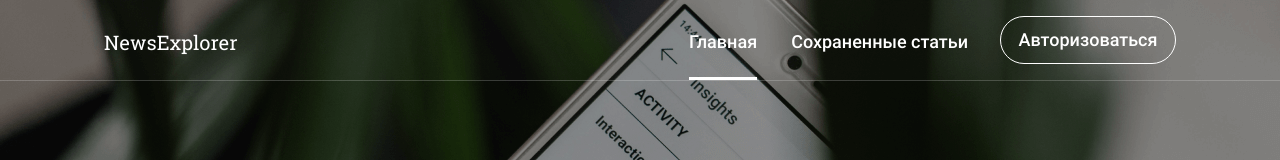
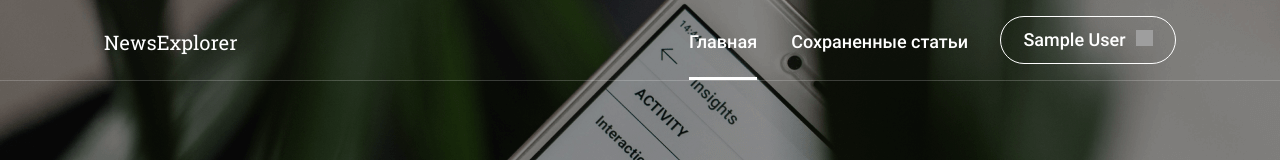
Before and after one commit to Andrey-Elxnitis/news-explorer-frontend, a React (Create React App) app: page / in a window 1280 px wide. Shown: the top 160 px of the page. Built offline with nearby package versions, Linux system fonts and the light colour scheme; sample sign-in values are in the browser's storage; grey boxes are pictures that could not be loaded.

Commit message:
Доработка авторизации

```diff
--- a/src/components/App/App.js
+++ b/src/components/App/App.js
@@ -1,5 +1,5 @@
 import React, { useState } from 'react';
-import { Route, Switch, useHistory } from 'react-router-dom';
+import { Route, Switch, useHistory, Redirect, useLocation } from 'react-router-dom';
 import './App.css';
 import Header from '../Header/Header.js';
 import SearchForm from '../SearchForm/SearchForm.js';
@@ -14,12 +14,19 @@ import { searchNews } from '../../utils/NewsApi';
 import Preloader from '../Preloader/Preloader.js';
 import NotFoud from '../NotFound/NotFound.js';
 import { register, authorize, getInfo } from '../../utils/MainApi.js';
+import { CurrentUserContext } from '../../context/CurrentUserContex.js';
+import ProtectedRoute from '../ProtectedRoute/ProtectedRoute.js';
 
 // основной компонент приложения
 function App() {
 
   // история для переброски пользователя
   const history = useHistory();
+
+  const { pathname } = useLocation();
+
+  //стейт переменная принимает данные пользователя
+  const [currentUser, setCurrenUser] = useState({});
 
   // стейт переменные для новостных статей
   const [articles, setArticles] = useState([]);
@@ -51,6 +58,8 @@ function App() {
   // состояние пользователя авторизации
   const [loggedIn, setLoggedIn] = React.useState(false);
 
+  console.log(loggedIn)
+
 
   // функция проверки токена
   function getToken() {
@@ -60,8 +69,7 @@ function App() {
     if (jwt) {
       setLoggedIn(true)
       history.push('/')
-
-      // НУЖНО БУДЕТ ЗАПРОСИТЬ ДАННЫЕ О ПОЛЬЗОВАТЕЛЕ И СТАТЬИ ИЗ ЛОКАЛЬНОГО ХРАНИЛИЩА
+      setCurrenUser(JSON.parse(localStorage.getItem('user')));
     }
   }
 
@@ -216,9 +224,7 @@ function App() {
           .then((data) => {
             // записываем данные пользователя в локальное ранилищех
             localStorage.setItem('user', JSON.stringify(data));
-
-            //нужно будет передать данные пользователя в currentUser
-
+            setCurrenUser(data);
             // авторизуем пользователя
             setLoggedIn(true)
             closeAllPopups();
@@ -235,6 +241,14 @@ function App() {
     });
   }
 
+  // функция отвечает за выход пользователя из приложения
+  function exitAuth() {
+    localStorage.removeItem('jwt');
+    localStorage.removeItem('user');
+    setLoggedIn(false);
+    history.push('/');
+  }
+
   //функция при нажатии на главную скроллит страницу наверх
   function topScroll () {
     if (window.pageYOffset > 0) {
@@ -245,7 +259,10 @@ function App() {
 
   return (
     <div className="page">
+      <CurrentUserContext.Provider value={currentUser}>
       <Switch>
+        {pathname === '/' ? (
+
           <Route exact path="/">
             <div className="background">
               <Header
@@ -255,6 +272,9 @@ function App() {
               isEditOpenMobile={isEditOpenMobile}
               isEditLoginPopup={isEditLoginPopup}
               isEditRegisterPopup={isEditRegisterPopup}
+              loggedIn={loggedIn}
+              currentUser={currentUser}
+              exitAuth={exitAuth}
               >
               </Header>
               <SearchForm
@@ -276,7 +296,20 @@ function App() {
             >
             </Main>
           </Route>
-        <Route path="/saved-news">
+        ) : (
+
+
+          <ProtectedRoute path="/saved-news"
+          loggedIn={loggedIn}
+          component={SavedNews}
+          handleEditRegisterClick={handleEditRegisterClick}
+          >
+          </ProtectedRoute>
+        )
+        }
+
+
+      {/*  <Route exact path="/saved-news">
           <Header
           handleEditLoginClick={handleEditLoginClick}
           handleEditRegisterClick={handleEditRegisterClick}
@@ -288,7 +321,10 @@ function App() {
           </Header>
           <SavedNewsHeader />
           <SavedNews />
-        </Route>
+      </Route>  */}
+
+
+
       </Switch>
       <Footer
       topScroll={topScroll}
@@ -327,6 +363,7 @@ function App() {
         >
         </EditInfoPopup>
       </section>
+      </CurrentUserContext.Provider>
     </div>
   );
 }
--- a/src/components/Header/Header.js
+++ b/src/components/Header/Header.js
@@ -53,6 +53,9 @@ function Header(props) {
       <Navigation
       handleEditLoginClick={props.handleEditLoginClick}
       isEditOpenMobile={props.isEditOpenMobile}
+      loggedIn={props.loggedIn}
+      currentUser={props.currentUser}
+      exitAuth={props.exitAuth}
       >
       </Navigation>
     </header>
--- a/src/components/Login/Login.js
+++ b/src/components/Login/Login.js
@@ -7,7 +7,7 @@ function Login(props) {
   // функция отправки данных для регистрации пользователя
   function submitAuthorize(e) {
     e.preventDefault();
-    props.authorize(props.email, props.password);
+    props.authorize(props.values.email, props.values.password);
   }
 
   return (
@@ -46,7 +46,7 @@ function Login(props) {
         placeholder="Введите пароль"
         type="password"
         name="password"
-        minLength="8"
+        minLength="10"
         maxLength="60"
         value={props.values.password || ''}
         onChange={props.handleChange}
--- a/src/components/Navigation/Navigation.css
+++ b/src/components/Navigation/Navigation.css
@@ -26,6 +26,10 @@
   line-height: 24px;
   text-decoration: none;
   padding-bottom: 25px;
+}
+
+.navigation__link_disable {
+  display: none;
 }
 
 .navigation__link:hover {
--- a/src/components/Navigation/Navigation.js
+++ b/src/components/Navigation/Navigation.js
@@ -37,6 +37,15 @@ function Navigation(props) {
     pathname === '/saved-news' ? 'navigation__link_active_dark' : 'navigation__link_active' : ''
   }`;
 
+  const textButton = `
+  ${
+    props.loggedIn
+    ?
+    `${props.currentUser.name}`
+    :
+    `Авторизоваться`
+  }`;
+
   return (
     <nav className={`navigation ${openMobileMenu}`}>
       <ul className="navigation__links">
@@ -44,10 +53,12 @@ function Navigation(props) {
           <NavLink activeClassName={navigationLinkActive} className={`navigation__link ${navigationLinkDark} ${colorLinkOpenMobile}`} exact to="/">Главная</NavLink>
         </li>
         <li className="navigation__links-list">
-          <NavLink activeClassName={navigationLinkActive} className={`navigation__link ${navigationLinkDark} ${colorLinkOpenMobile}`} to="/saved-news">Сохраненные статьи</NavLink>
+          <NavLink activeClassName={navigationLinkActive} className={`${props.loggedIn ? `navigation__link ${navigationLinkDark} ${colorLinkOpenMobile}` : 'navigation__link_disable'}`} to="/saved-news">Сохраненные статьи</NavLink>
         </li>
       </ul>
-      <button onClick={props.handleEditLoginClick} className={buttonWhite}>Авторизоваться</button>
+      <button onClick={props.loggedIn ? props.exitAuth : props.handleEditLoginClick} className={buttonWhite}>{textButton}
+      {props.loggedIn && <img className="navigation__image-exit" src={`${pathname === '/saved-news' ? exitLogoDark : exitLogoWhite} ${props.isEditOpenMobile ? exitLogoWhite : ''}`} alt="Кнопка выхода из личного кабинета"></img>}
+      </button>
       <button className={buttonDark}>Грета
         <img className="navigation__image-exit" src={props.isEditOpenMobile ? exitLogoWhite : exitLogoDark} alt="Кнопка выхода из личного кабинета"></img>
         <Link className="navigation__link-dark" to="/"></Link>
--- /dev/null
+++ b/src/components/ProtectedRoute/ProtectedRoute.js
@@ -0,0 +1,17 @@
+import React from 'react';
+import { Route, Redirect } from 'react-router-dom';
+
+const ProtectedRoute = ({ component: Component, ...props }) => {
+
+    !props.loggedIn && props.handleEditRegisterClick();
+
+    return (
+        <Route>
+            {
+                () => props.loggedIn ? <Component {...props} /> : <Redirect to="./" />
+            }
+        </Route>
+    )
+};
+
+export default ProtectedRoute;
--- /dev/null
+++ b/src/context/CurrentUserContex.js
@@ -0,0 +1,3 @@
+import React from 'react';
+
+export const CurrentUserContext = React.createContext();
```
Lines whose indentation alone changed are shown as unchanged.
